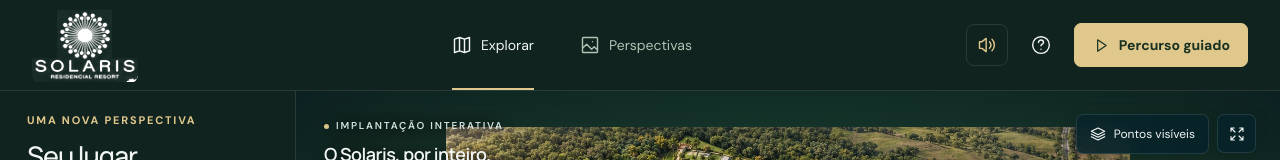
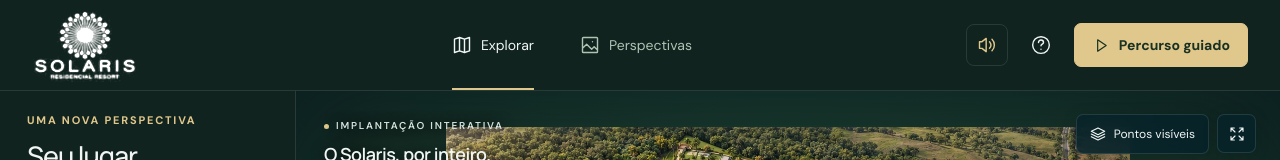
Before and after one commit to FrancoEvora/explorer, a plain HTML site: page solaris/index.html in a window 1280 px wide. Shown: the top 160 px of the page. Drawn offline with Linux system fonts and the light colour scheme; no server answers.

Commit message:
Remove stray artifact from Solaris white logo

```diff
--- a/solaris/index.html
+++ b/solaris/index.html
@@ -11,7 +11,7 @@
 <body>
 <a class="skip-link" href="#map">Ir para o mapa</a>
 <header class="header">
-  <button class="wordmark brand-original" id="brand-home" aria-label="Solaris, voltar à visão geral"><svg class="solaris-logo" viewBox="110 25 234 167" aria-hidden="true"><defs><clipPath id="solaris-brand-clip"><rect x="165" y="30" width="122" height="108"/><rect x="110" y="138" width="234" height="52"/></clipPath><filter id="solaris-brand-white" x="-10%" y="-10%" width="120%" height="120%" color-interpolation-filters="sRGB"><feColorMatrix type="matrix" values="0 0 0 0 1 0 0 0 0 1 0 0 0 0 1 -0.333 -0.333 -0.333 0 1"/><feComponentTransfer><feFuncA type="linear" slope="2.2" intercept="0"/></feComponentTransfer></filter></defs><image href="assets/solaris-brand-reference.jpeg" width="1536" height="1290" clip-path="url(#solaris-brand-clip)" filter="url(#solaris-brand-white)"/></svg></button>
+  <button class="wordmark brand-original" id="brand-home" aria-label="Solaris, voltar à visão geral"><svg class="solaris-logo" viewBox="110 25 234 167" aria-hidden="true"><defs><clipPath id="solaris-brand-clip"><rect x="165" y="30" width="122" height="108"/><rect x="110" y="138" width="234" height="52"/></clipPath><filter id="solaris-brand-white" x="-10%" y="-10%" width="120%" height="120%" color-interpolation-filters="sRGB"><feColorMatrix type="matrix" values="0 0 0 0 1 0 0 0 0 1 0 0 0 0 1 -1.6 0 1.6 0 0"/><feComponentTransfer><feFuncA type="linear" slope="2.4" intercept="0"/></feComponentTransfer></filter></defs><image href="assets/solaris-brand-reference.jpeg" width="1536" height="1290" clip-path="url(#solaris-brand-clip)" filter="url(#solaris-brand-white)"/></svg></button>
   <nav class="topnav" aria-label="Navegação principal"><button class="nav-active" id="overview-btn"><span data-icon="map"></span><span>Explorar</span></button><button id="gallery-btn"><span data-icon="image"></span><span>Perspectivas</span></button></nav>
   <div class="header-actions"><button class="icon-btn" id="sound-btn" aria-label="Som e voz da Bia" aria-expanded="false" aria-controls="sound-panel"><svg class="icon" viewBox="0 0 24 24" aria-hidden="true"><path d="M11 4L6 8H3v8h3l5 4V4z M15 8a6 6 0 010 8 M18 5a10 10 0 010 14"/></svg></button><button class="icon-btn" id="help-btn" aria-label="Como navegar"><span data-icon="help"></span></button><button class="tour-button" id="tour-btn"><span data-icon="play"></span><span>Percurso guiado</span></button></div>
 </header>
```
